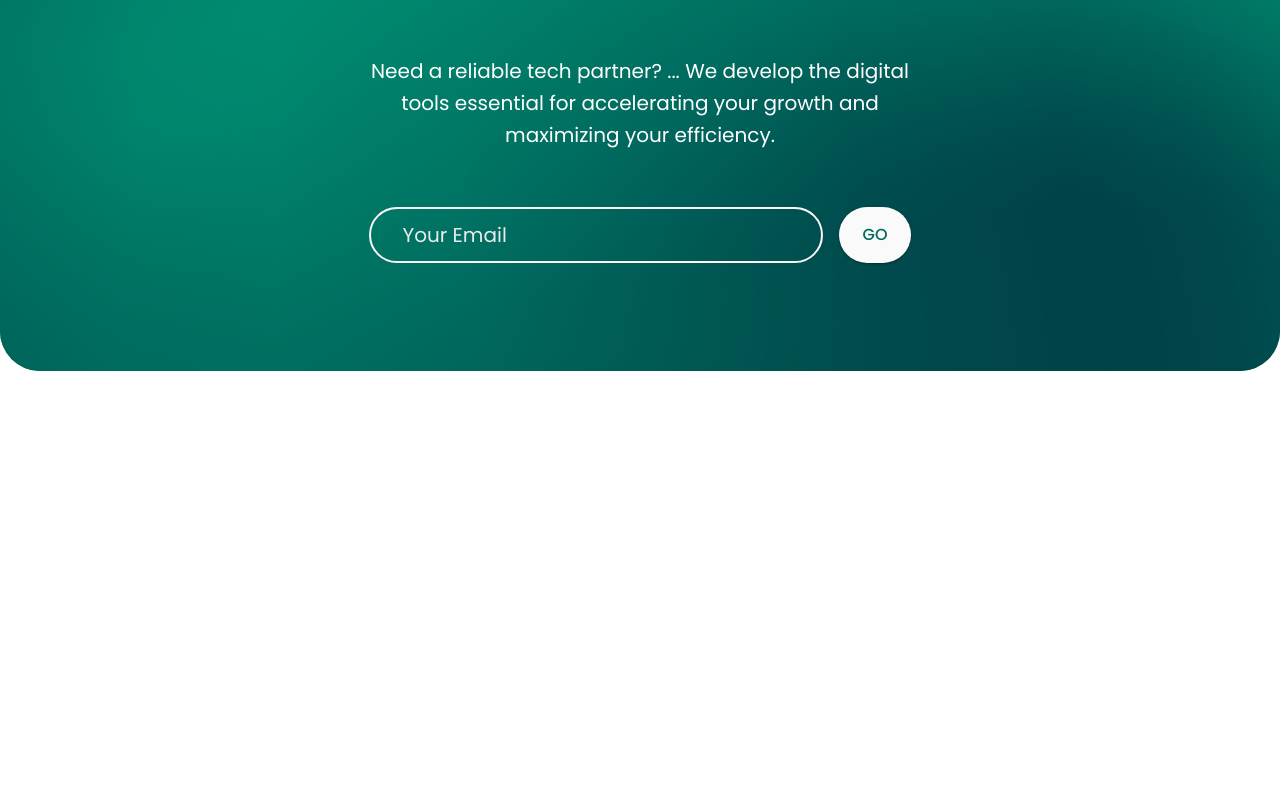
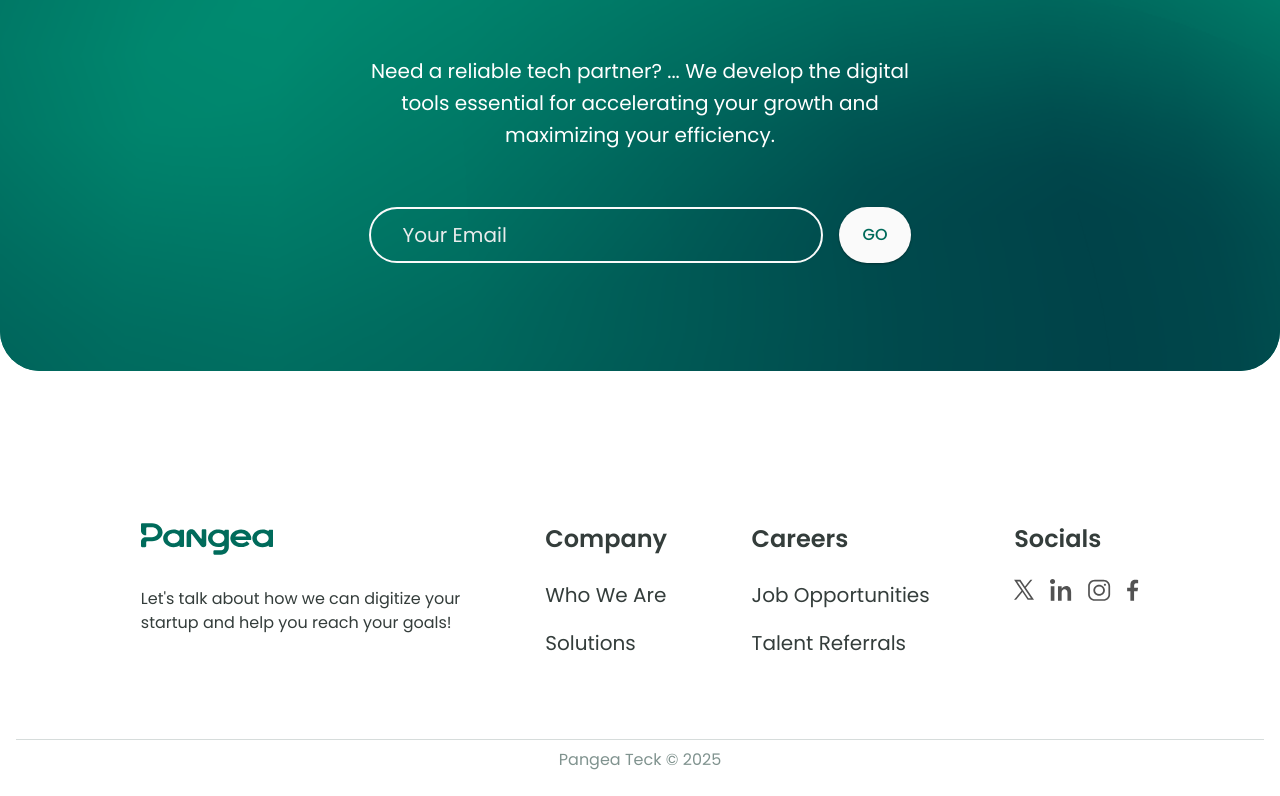
Before and after one commit to recalderon93/pangea-landing, a Next.js app: page / in a window 1280 px wide. Shown: the part 389-1185 px from the top of the page. Before the commit the page ends 800 px from the top, so only its background shows below. Built offline with nearby package versions, Linux system fonts and the light colour scheme.

Commit message:
feat: Add Footer Section [PAN-15]
- Add Social Media Icons.

- Update Pangea Logo, to handle several sizes.

```diff
--- a/app/layout.tsx
+++ b/app/layout.tsx
@@ -2,6 +2,7 @@ import type { Metadata } from "next";
 import { Poppins } from "next/font/google";
 import "./globals.css";
 import Header from "../components/header/Header";
+import { Footer } from "../components/footer/Footer";
 
 const poppins = Poppins({
   variable: "--font-poppins",
@@ -24,6 +25,7 @@ export default function RootLayout({
       <body className={`${poppins.variable} antialiased`}>
         <Header />
         {children}
+        <Footer />
       </body>
     </html>
   );
--- a/components/Icons/PangeLogo.tsx
+++ b/components/Icons/PangeLogo.tsx
@@ -4,21 +4,28 @@ import { cn } from "../../lib/classnameMerge";
 type Props = {
   color: "white" | "green";
   className?: string;
+  size?: "S" | "M";
 };
 
-const logoStyles = cva("h-6 sm:h-9", {
+const logoStyles = cva("", {
   variants: {
     color: {
       white: "fill-white-100",
       green: "fill-teal-400",
+      shade: "fill-neutral-300",
+    },
+    size: {
+      S: "h-5 sm:h-8",
+      M: "h-6 sm:h-9",
     },
   },
 });
 
-const PangeaLogo = ({ color = "white", className }: Props) => (
+const PangeaLogo = ({ color = "white", className, size = "M" }: Props) => (
   <svg
+    data-testid="pangea-logo"
     viewBox="0 0 157 38"
-    className={cn([logoStyles({ color }), className])}
+    className={cn([logoStyles({ color, size }), className])}
     fill="none">
     <path d="M130.957 18.1132C130.957 17.4144 130.875 16.7157 130.709 16.0707C129.606 11.3139 124.75 7.71274 118.847 7.57837H118.681C112.336 7.71274 107.15 11.5558 106.239 16.5545C106.239 16.6351 106.212 16.7157 106.212 16.7963C106.184 17.0382 106.156 17.3069 106.129 17.5488C106.129 17.7369 106.101 17.8982 106.101 18.0863C106.101 18.2744 106.101 18.4357 106.129 18.6238C106.156 18.8925 106.184 19.1344 106.212 19.3763C106.212 19.4569 106.239 19.5375 106.239 19.6181C107.122 24.6974 112.281 28.6211 118.516 28.6211C118.571 28.6211 118.626 28.6211 118.681 28.6211H118.847C118.902 28.6211 118.957 28.6211 119.012 28.6211C122.792 28.6211 126.212 27.2774 128.557 25.1812C128.778 24.9662 128.806 24.6168 128.585 24.4018L126.047 21.9293C125.826 21.7144 125.495 21.7144 125.274 21.9293C123.84 23.2193 121.688 24.0524 119.288 24.0524C119.15 24.0524 119.012 24.0524 118.874 24.0524H118.902C115.95 23.9449 113.439 22.5743 112.253 20.6394C112.143 20.4513 112.281 20.2363 112.501 20.2363H130.268C130.544 20.2363 130.764 20.0481 130.82 19.7794C130.902 19.2419 130.957 18.6775 130.957 18.1132ZM112.391 16.0438C112.17 16.0438 112.06 15.8288 112.143 15.6407C113.246 13.5714 115.702 12.1202 118.543 12.1202C118.653 12.1202 118.791 12.1202 118.902 12.1202H118.929C121.633 12.2545 123.895 13.652 124.971 15.6407C125.054 15.8288 124.943 16.0438 124.723 16.0438H112.391Z" />
     <path d="M45.7399 8.97582V9.45957C43.7536 8.30396 41.3259 7.60522 38.7051 7.60522C31.8358 7.60522 26.2908 12.3351 26.2908 18.14C26.2908 23.9718 31.8358 28.6748 38.7051 28.6748C41.3259 28.6748 43.726 28.003 45.7399 26.8205V27.3042C45.7399 27.8955 46.2365 28.3792 46.8434 28.3792H50.0159C50.6229 28.3792 51.1194 27.8955 51.1194 27.3042V8.97582C51.1194 8.38458 50.6229 7.90084 50.0159 7.90084H46.8434C46.2365 7.90084 45.7399 8.38458 45.7399 8.97582ZM45.7399 18.1938C45.7123 21.4725 42.5673 24.1062 38.7051 24.1062C34.8153 24.1062 31.6703 21.4456 31.6703 18.14C31.6703 14.8345 34.8153 12.1739 38.7051 12.1739C42.5673 12.1739 45.7123 14.8345 45.7399 18.0863V18.1938Z" />
--- /dev/null
+++ b/components/Icons/Social.tsx
@@ -0,0 +1,84 @@
+export type SocialNetwork = "x" | "facebook" | "instagram" | "linkedIn";
+
+type Props = {
+  social: SocialNetwork;
+};
+
+export function XIcon() {
+  return (
+    <svg
+      data-testid="x-icon"
+      xmlns="http://www.w3.org/2000/svg"
+      width="20"
+      height="21"
+      viewBox="0 0 20 21"
+      className="fill-neutral-600"
+      fill="none">
+      <path d="M11.8072 8.7998L18.3936 0.799805H16.3855L10.9237 7.46647L6.4257 0.799805H0.0803213L7.46988 11.7165L0 20.7998H2.08835L8.43373 13.0498L13.6546 20.7998H20L11.8072 8.7998ZM3.13253 2.46647H5.62249L16.9478 19.1331H14.4578L3.13253 2.46647Z" />
+    </svg>
+  );
+}
+
+export function LinkedInIcon() {
+  return (
+    <svg
+      data-testid="linkedin-icon"
+      xmlns="http://www.w3.org/2000/svg"
+      width="22"
+      height="22"
+      viewBox="0 0 22 22"
+      className="fill-neutral-600"
+      fill="none">
+      <path d="M4.40983 7.23877H0.748779V21.7998H4.40983V7.23877Z" />
+      <path d="M4.40991 4.3267C3.91067 4.82593 3.32824 5.07555 2.57938 5.07555C1.83053 5.07555 1.24809 4.82593 0.748853 4.3267C0.249619 3.82746 0 3.24502 0 2.49617C0 1.74732 0.249619 1.16488 0.748853 0.665646C1.24809 0.166412 1.83053 0 2.57938 0C3.32824 0 3.91067 0.249617 4.40991 0.665646C4.90914 1.16488 5.07556 1.74732 5.07556 2.49617C5.15876 3.24502 4.90914 3.91067 4.40991 4.3267Z" />
+      <path d="M21.1343 21.8001H17.4732V13.7291C17.4732 11.4826 16.142 10.1513 14.561 10.1513C13.8122 10.1513 12.8969 10.6505 12.3977 11.2329C11.8985 11.8154 11.6488 12.5642 11.6488 13.4795V21.8001H7.98779V7.23907H11.6488V9.56883H11.7321C12.8137 7.82151 14.3946 6.90625 16.3916 6.90625C19.3038 6.90625 21.1343 9.0696 21.1343 12.8971V21.8001Z" />
+    </svg>
+  );
+}
+
+export function InstagramIcon() {
+  return (
+    <svg
+      data-testid="instagram-icon"
+      xmlns="http://www.w3.org/2000/svg"
+      width="23"
+      height="22"
+      viewBox="0 0 23 22"
+      className="fill-neutral-600"
+      fill="none">
+      <path d="M6.78697 0.799805C3.16421 0.799805 0.134277 3.63764 0.134277 7.16917V15.4304C0.134277 18.8989 3.09834 21.7998 6.78697 21.7998H15.4816C19.1702 21.7998 22.1343 18.962 22.1343 15.4304V7.16917C22.1343 3.70071 19.1702 0.799805 15.4816 0.799805H6.78697ZM6.78697 2.43944H15.4816C18.1822 2.43944 20.4217 4.52053 20.4217 7.16917V15.4304C20.4217 18.016 18.2481 20.1602 15.4816 20.1602H6.78697C4.08637 20.1602 1.84685 18.0791 1.84685 15.4304V7.16917C1.91271 4.52053 4.08637 2.43944 6.78697 2.43944ZM16.9307 4.64665C16.272 4.64665 15.8109 5.15116 15.8109 5.71872C15.8109 6.34935 16.3379 6.7908 16.9307 6.7908C17.5894 6.7908 18.0504 6.28629 18.0504 5.71872C18.0504 5.15116 17.5894 4.64665 16.9307 4.64665ZM11.1343 5.71872C7.9726 5.71872 5.33787 8.24125 5.33787 11.2683C5.33787 14.2953 7.9726 16.8178 11.1343 16.8178C14.296 16.8178 16.9307 14.2953 16.9307 11.2683C16.9307 8.24125 14.296 5.71872 11.1343 5.71872ZM11.1343 7.42143C13.3738 7.42143 15.1522 9.12413 15.1522 11.2683C15.1522 13.4124 13.3738 15.1151 11.1343 15.1151C8.89476 15.1151 7.11631 13.4124 7.11631 11.2683C7.11631 9.12413 8.89476 7.42143 11.1343 7.42143Z" />
+    </svg>
+  );
+}
+
+export function FacebookIcon() {
+  return (
+    <svg
+      data-testid="facebook-icon"
+      xmlns="http://www.w3.org/2000/svg"
+      width="12"
+      height="22"
+      viewBox="0 0 12 22"
+      className="fill-neutral-600"
+      fill="none">
+      <path d="M11.1343 4.14215H8.94678C7.63428 4.14215 7.13428 5.40341 7.13428 6.85386V8.74575H11.0718L10.5093 12.2142H7.07177V21.7998H3.38428V12.1512H0.134277V8.68269H3.38428V6.34935C3.38428 2.50251 5.25928 0.799805 8.44678 0.799805C9.94678 0.799805 10.7593 0.925931 11.1343 0.988994V4.14215Z" />
+    </svg>
+  );
+}
+
+const socialIcons = {
+  x: XIcon,
+  linkedIn: LinkedInIcon,
+  instagram: InstagramIcon,
+  facebook: FacebookIcon,
+};
+
+export default function SocialIcon({ social }: Props) {
+  const Icon = socialIcons[social];
+
+  if (!Icon) {
+    return null;
+  }
+
+  return <Icon />;
+}
--- /dev/null
+++ b/components/footer/Footer.tsx
@@ -0,0 +1,75 @@
+import Link from "next/link";
+import PangeaLogo from "../Icons/PangeLogo";
+import SocialIcon, { SocialNetwork } from "../Icons/Social";
+
+const sections = [
+  {
+    title: "Company",
+    links: [
+      { label: "Who We Are", href: "/#" },
+      { label: "Solutions", href: "/#" },
+    ],
+  },
+  {
+    title: "Careers",
+    links: [
+      { label: "Job Opportunities", href: "/#" },
+      { label: "Talent Referrals", href: "/#" },
+    ],
+  },
+];
+const socialLinks = [
+  { social: "x", href: "/#" },
+  { social: "linkedIn", href: "/#" },
+  { social: "instagram", href: "/#" },
+  { social: "facebook", href: "/#" },
+];
+
+export function Footer() {
+  const className = "flex flex-col gap-6";
+  const columnStyle = className;
+
+  return (
+    <footer className="flex flex-col gap-20 p-4 text-white">
+      <div className="text-shade-600 relative flex flex-col justify-between gap-12 px-[10%] pt-10 sm:flex-row sm:flex-wrap sm:gap-8 sm:pt-24">
+        <div className="flex flex-col items-start gap-2 sm:gap-8">
+          <PangeaLogo color="green" size="S" />
+          <p className="paragraph-2 w-70 sm:w-80">
+            {
+              "Let's talk about how we can digitize your startup and help you reach your goals!"
+            }
+          </p>
+        </div>
+        {sections.map((item) => (
+          <div key={item.title} className={columnStyle}>
+            <h2 className="h5 bold">{item.title}</h2>
+            <ul className="flex flex-col gap-4">
+              {item.links.map((link) => (
+                <li key={link.label}>
+                  <Link href={link.href} className="paragraph-1">
+                    {link.label}
+                  </Link>
+                </li>
+              ))}
+            </ul>
+          </div>
+        ))}
+        <div className={columnStyle}>
+          <h2 className="h5 bold">Socials</h2>
+          <div className="flex gap-4">
+            {socialLinks.map((link) => (
+              <Link href={link.href} key={link.social} className="">
+                <SocialIcon social={link.social as SocialNetwork} />
+              </Link>
+            ))}
+          </div>
+        </div>
+      </div>
+      <div className="border-t-shade-100 border-t-[1px] py-2">
+        <p className="text-shade-300 text-center">
+          Pangea Teck &copy; {new Date().getFullYear()}
+        </p>
+      </div>
+    </footer>
+  );
+}
```
Also changed, not shown: 2 other files (tests, documents, lock files or other folders).
